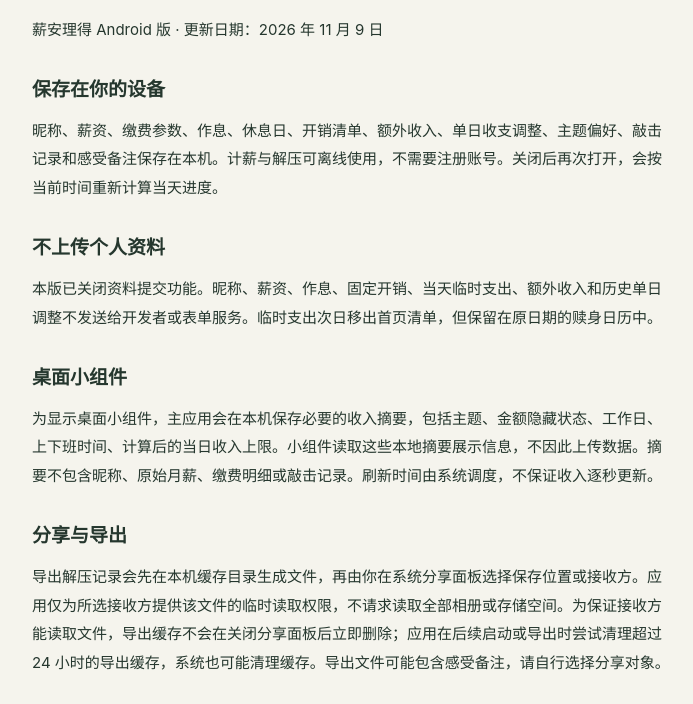
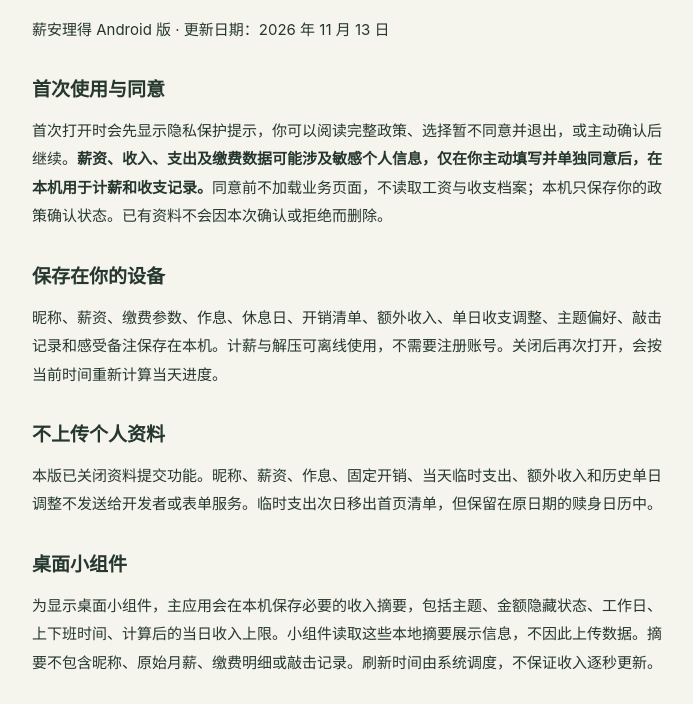
Before and after one commit to 26zhanghaojie-art/xindong-web, a plain HTML site: page android-privacy.html in a window 1280 px wide. Shown: the part 82-786 px from the top of the page, without its empty margins (288-981 px from the left). Drawn offline with Linux system fonts and the light colour scheme.

Commit message:
Update Android privacy notice and first-use consent

```diff
--- a/android-privacy.html
+++ b/android-privacy.html
@@ -6,7 +6,8 @@ h1 { font-size: 28px; } h2 { margin-top: 30px; font-size: 19px; } p { font-size:
 button { min-height: 44px; padding: 8px 16px; border-radius: 10px; border: 1px solid #ccd4c6; font: inherit; color: inherit; background: transparent; }
 </style></head>
 <body><main>
-<h1>隐私与数据</h1><p>薪安理得 Android 版 · 更新日期：2026 年 11 月 9 日</p>
+<h1>隐私与数据</h1><p>薪安理得 Android 版 · 更新日期：2026 年 11 月 13 日</p>
+<h2>首次使用与同意</h2><p>首次打开时会先显示隐私保护提示，你可以阅读完整政策、选择暂不同意并退出，或主动确认后继续。<strong>薪资、收入、支出及缴费数据可能涉及敏感个人信息，仅在你主动填写并单独同意后，在本机用于计薪和收支记录。</strong>同意前不加载业务页面，不读取工资与收支档案；本机只保存你的政策确认状态。已有资料不会因本次确认或拒绝而删除。</p>
 <h2>保存在你的设备</h2><p>昵称、薪资、缴费参数、作息、休息日、开销清单、额外收入、单日收支调整、主题偏好、敲击记录和感受备注保存在本机。计薪与解压可离线使用，不需要注册账号。关闭后再次打开，会按当前时间重新计算当天进度。</p>
 <h2>不上传个人资料</h2><p>本版已关闭资料提交功能。昵称、薪资、作息、固定开销、当天临时支出、额外收入和历史单日调整不发送给开发者或表单服务。临时支出次日移出首页清单，但保留在原日期的赎身日历中。</p>
 <h2>桌面小组件</h2><p>为显示桌面小组件，主应用会在本机保存必要的收入摘要，包括主题、金额隐藏状态、工作日、上下班时间、计算后的当日收入上限。小组件读取这些本地摘要展示信息，不因此上传数据。摘要不包含昵称、原始月薪、缴费明细或敲击记录。刷新时间由系统调度，不保证收入逐秒更新。</p>
```
